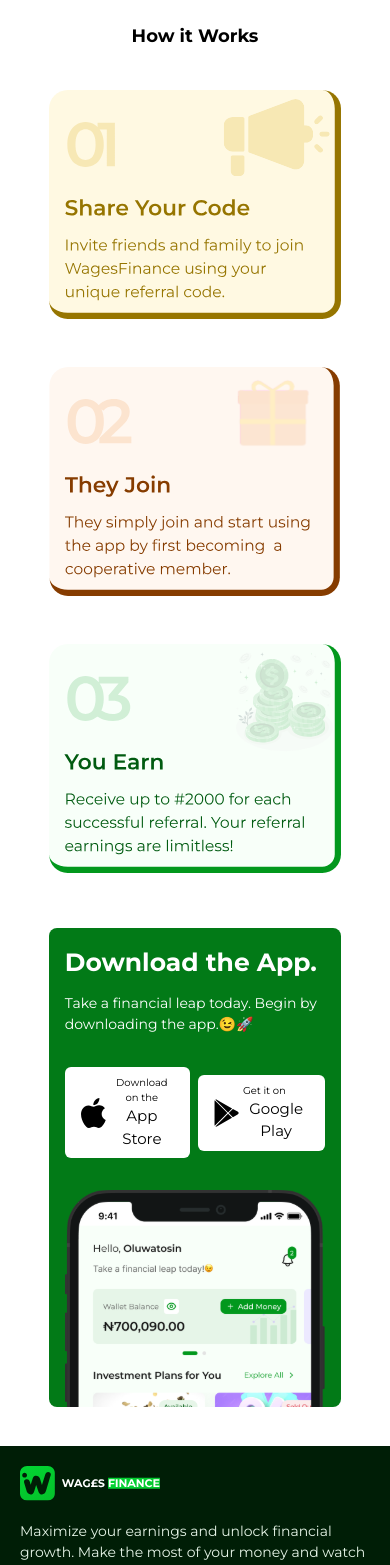
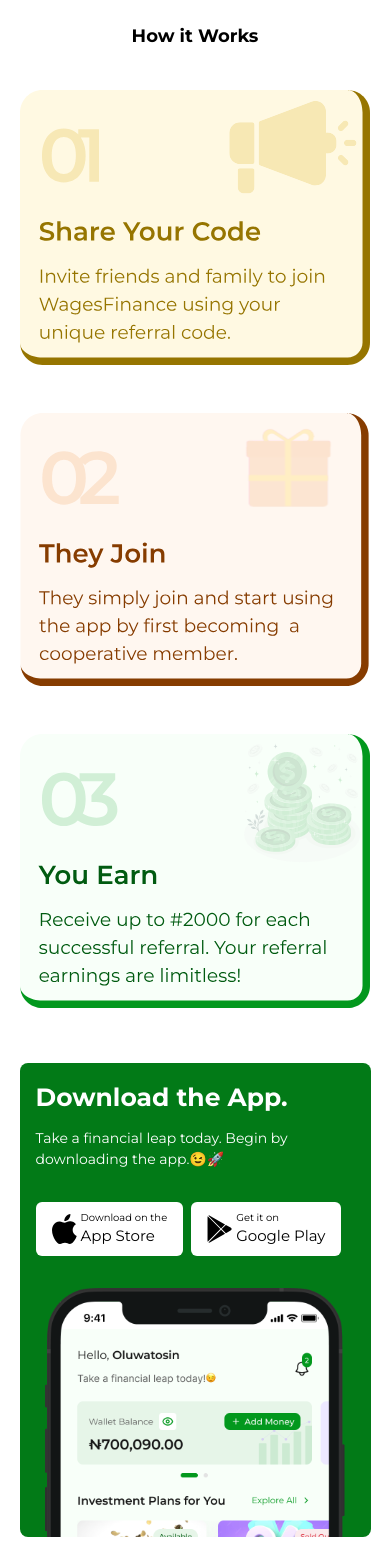
Before and after one commit to emmanuelprince66/wages-landing, a Next.js app: page / in a window 390 px wide. Shown: the part 5646-7211 px from the top of the page. Built offline with nearby package versions, Linux system fonts and the light colour scheme.

Commit message:
just another chnage

```diff
--- a/app/components/dapp/Dapp.tsx
+++ b/app/components/dapp/Dapp.tsx
@@ -3,7 +3,7 @@
 
 const Dapp = () => {
   return (
-    <div className="mx-auto  mt-[10%]   w-[90%] max-w-[75%] ">
+    <div className="mx-auto  mt-[10%]   w-[90%] md:w-[75%] ">
       <div className="flex flex-col md:flex-row lg:flex-row px-4 pt-4 bg-[#027A17] rounded-lg mx-auto justify-evenly items-center">
         <div className="md:flex-basis-1/2 lg:flex-basis-1/2 order-2 md:order-1 lg:order-1">
           <Image
--- a/app/components/referral/Referral.tsx
+++ b/app/components/referral/Referral.tsx
@@ -3,7 +3,7 @@
 
 const Referral = () => {
   return (
-    <div className="flex_column_center text-center w-[90%] max-w-[75%] py-4 mx-auto  gap-4 mt-[10%] md:mt-[4%]  justify-center">
+    <div className="flex_column_center text-center  w-[90%] md:w-[75%] py-4 mx-auto  gap-4 mt-[10%] md:mt-[4%]  justify-center">
       <p className="text-[25px] font-[600] md:text-[30px] md:font-[600] mb-1">
         WageReferral
       </p>
```
